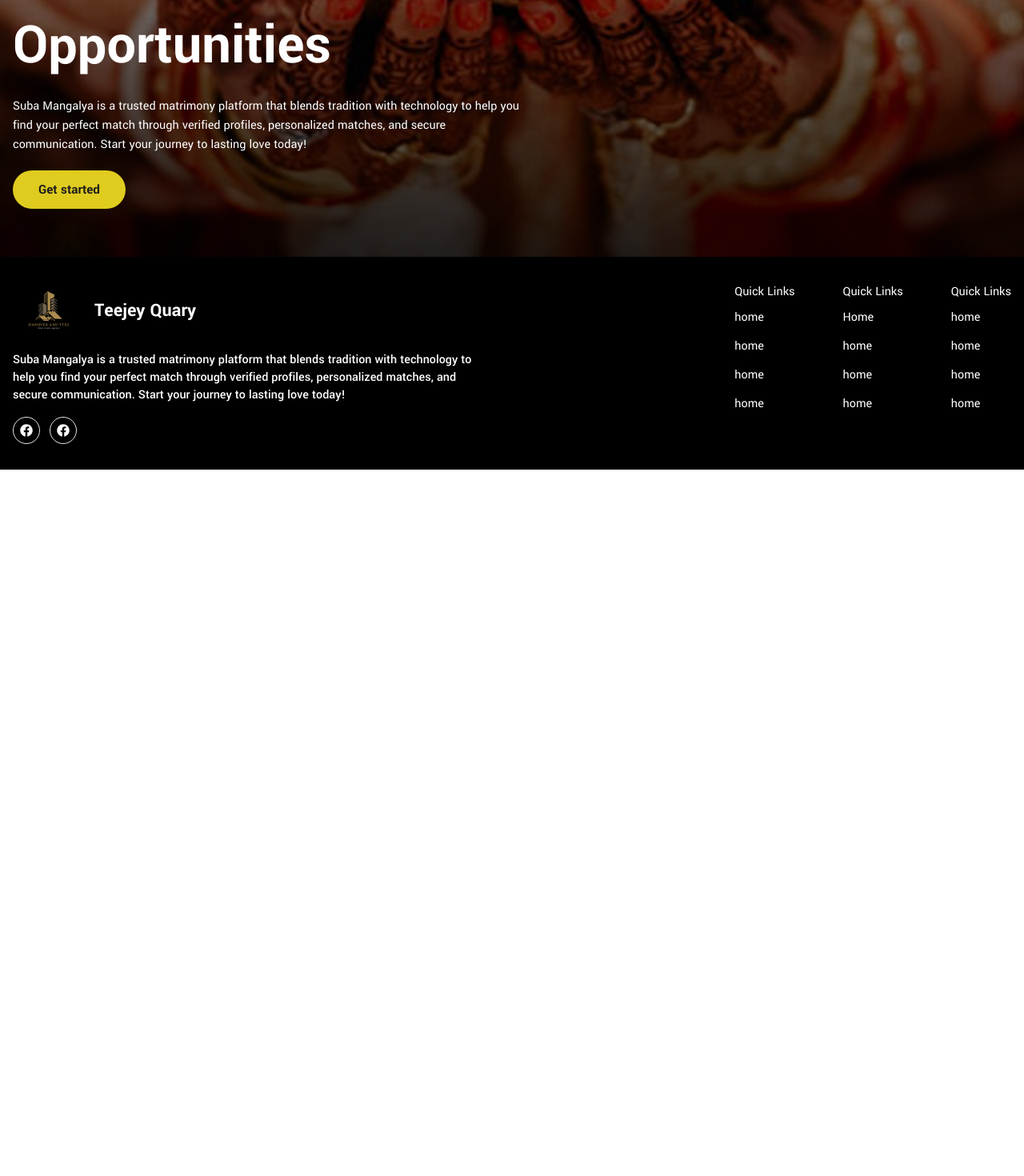
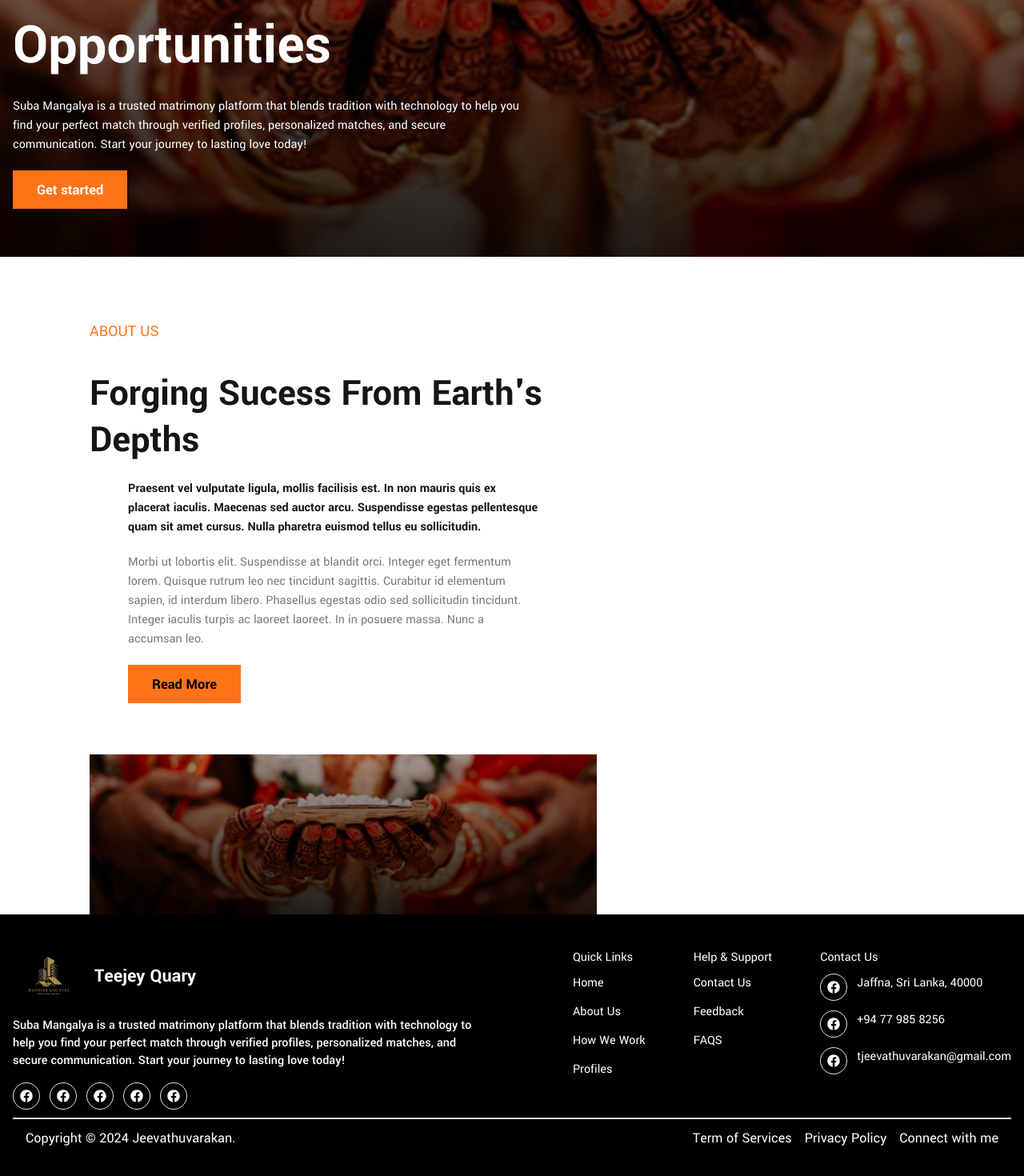
Before and after one commit to Jeevathuvarakan/quary, a React (Vite) app in the folder quary/: page / in a window 1280 px wide. Shown: the part 370-1840 px from the top of the page at 80% size. Before the commit the page ends 957 px from the top, so only its background shows below. Built offline with nearby package versions, Linux system fonts and the light colour scheme.

Commit message:
Home about us section

```diff
--- a/quary/src/components/Button/PrimaryButton.jsx
+++ b/quary/src/components/Button/PrimaryButton.jsx
@@ -5,14 +5,14 @@ function PrimaryButton({
     clickme,
     widthsizemd,
     widthsizesm,
-    bgColor = "#E0CC1F", // Default background color
-    textColor = "#1E1E1E", // Default text color
+    bgColor = "#FF7318", // Default background color
+    textColor = "#whitw", // Default text color
     hoverBgColor = "black", // Default hover background color
     hoverTextColor = "white" // Default hover text color
 }) {
     return (
         <div
-            className={`px-[32px] pt-[14px] flex items-center justify-center text-nowrap text-[17px] font-semibold leading-[20%] font-Playfair pb-[13px] h-[48px] cursor-pointer rounded-[30px]
+            className={`px-[30px] pt-[17px] flex items-center justify-center text-nowrap text-[18.4px] font-semibold leading-[20%] font-Playfair pb-[13px] h-[48px] cursor-pointer
       ${widthsizemd === "fit" ? "md:w-fit" : "md:w-full"}
       ${widthsizesm === "full" ? "w-full" : "w-fit"}
       transition-colors duration-300`}
--- a/quary/src/components/Footer.jsx
+++ b/quary/src/components/Footer.jsx
@@ -6,7 +6,7 @@ import { Link } from 'react-router-dom';
 function Footer() {
     return (
         <div className='px-[16px] py-[32px] bg-black font-Yantramanav text-white'>
-            <div className='container mx-auto'>
+            <div className='container mx-auto py-[10px]'>
                 <div className='flex lg:flex-row flex-col gap-[20px] justify-between'>
                     <div className='flex flex-col gap-[16px]'>
                         <div className='flex gap-[12px] items-center'>
@@ -22,41 +22,81 @@ function Footer() {
                             <div className='border rounded-full p-[8px] '>
                                 <FaFacebook className='text-white' />
                             </div>
+                            <div className='border rounded-full p-[8px] '>
+                                <FaFacebook className='text-white' />
+                            </div>
+                            <div className='border rounded-full p-[8px] '>
+                                <FaFacebook className='text-white' />
+                            </div>
+                            <div className='border rounded-full p-[8px] '>
+                                <FaFacebook className='text-white' />
+                            </div>
                         </div>
                     </div>
                     <div className='flex gap-[60px]'>
                         <div className='flex flex-col gap-[8px]'>
                             <p>Quick Links</p>
                             <div className='flex flex-col gap-[12px]'>
-                                <p className=''>home</p>
-                                <p>home</p>
-                                <p>home</p>
-                                <p>home</p>
+                                <Link to="/">
+                                    <p className='hover:text-[#FF7318]'>Home</p>
+                                </Link>
+                                <Link to="/">
+                                    <p className='hover:text-[#FF7318]'>About Us</p>
+                                </Link>
+                                <Link to="/">
+                                    <p className='hover:text-[#FF7318]'>How We Work</p>
+                                </Link>
+                                <Link to="/">
+                                    <p className='hover:text-[#FF7318]'>Profiles</p>
+                                </Link>
                             </div>
                         </div>
                         <div className='flex flex-col gap-[8px]'>
-                            <p>Quick Links</p>
+                            <p>Help & Support</p>
                             <div className='flex flex-col gap-[12px]'>
-                                <Link to ="/">
-                                <p className=''>Home</p>
+                                <Link to="/">
+                                    <p className=''>Contact Us</p>
                                 </Link>
-                                <p className=''>home</p>
-                                <p>home</p>
-                                <p>home</p>
+                                <p className=''>Feedback</p>
+                                <p>FAQS</p>
                             </div>
                         </div>
                         <div className='flex flex-col gap-[8px]'>
-                            <p>Quick Links</p>
+                            <p>Contact Us</p>
                             <div className='flex flex-col gap-[12px]'>
-                                <p className=''>home</p>
-                                <p>home</p>
-                                <p>home</p>
-                                <p>home</p>
+                                <div className='flex gap-[12px]'>
+                                    <div className='flex flex-col gap-[12px]'>
+                                        <div className='border rounded-full p-[8px] '>
+                                            <FaFacebook className='text-white' />
+                                        </div>
+                                        <div className='border rounded-full p-[8px] '>
+                                            <FaFacebook className='text-white' />
+                                        </div>
+                                        <div className='border rounded-full p-[8px] '>
+                                            <FaFacebook className='text-white' />
+                                        </div>
+                                    </div>
+                                    <div className='flex flex-col gap-[22px]'>
+                                        <p className=''>Jaffna, Sri Lanka, 40000</p>
+                                        <p>+94 77 985 8256</p>
+                                        <p>tjeevathuvarakan@gmail.com</p>
+                                    </div>
+                                </div>
+
                             </div>
                         </div>
 
                     </div>
                 </div>
+            </div>
+            <div className=' border border-solid border-b-[1px] w-full'></div>
+            <div className='flex md:flex-row flex-col justify-between  px-[16px] py-[10px]'>
+              <p className='text-[18px] text-white font-Manrope md:text-start text-center '>Copyright © 2024 Jeevathuvarakan.</p>
+              <div className='flex md:flex-row  flex-col  md:gap-[16px] gap-[4px] items-center'>
+                <p className='text-[18px] text-white font-Manrope'>Term of Services</p>
+                <p className='text-[18px] text-white font-Manrope'>Privacy Policy</p>
+                <p className='text-[18px] text-white font-Manrope'>Connect with me</p>
+              </div>
             </div>
 
         </div>
--- a/quary/src/components/Home/HeroBanner.jsx
+++ b/quary/src/components/Home/HeroBanner.jsx
@@ -6,7 +6,7 @@ function HeroBanner() {
     return (
         <>
             <div
-                className="flex px-[16px]  inset-0  py-[60px]  text-white   relative w-full      "
+                className="flex px-[16px]  inset-0  py-[60px]  text-white   relative w-full"
                 style={{
                     backgroundImage: ` url(${HerobannerImg})`,
                     backgroundSize: "cover",
@@ -16,9 +16,9 @@ function HeroBanner() {
                 <div className="container mx-auto">
                     <div className="flex flex-col gap-[20px] font-Yantramanav">
                         <h5 className=" text-[20px] text-[#FF7318] uppercase">Excavating Excellence</h5>
-                        <h1 className="lg:text-[72px] md:text-[48px] text-[24px] font-bold lg:w-[634px] w-full lg:leading-[88px]">Your Home for Unearthed Opportunities</h1>
+                        <h1 className=" lg:text-[72px] md:text-[48px] text-[24px] font-bold lg:w-[634px] w-full lg:leading-[88px]">Your Home for Unearthed Opportunities</h1>
                         <p className="lg:w-[634px] w-full">Suba Mangalya is a trusted matrimony platform that blends tradition with technology to help you find your perfect match through verified profiles, personalized matches, and secure communication.
-                             Start your journey to lasting love today!</p>
+                            Start your journey to lasting love today!</p>
                         <PrimaryButton
                             name="Get started"
                             widthsizemd="fit"
--- /dev/null
+++ b/quary/src/components/Home/HomeAboutUs.jsx
@@ -0,0 +1,47 @@
+import React from "react";
+import { HerobannerImg } from "../../constants/Data";
+import PrimaryButton from "../Button/PrimaryButton";
+
+function HomeAboutUs() {
+    return (
+        <>
+            <div className="px-[112px]">
+                <div className='flex flex-col gap-[20px] font-Yantramanav py-16 lg:w-[638px] pr-[48px] w-full'>
+                    <h5 className=" text-[20px] text-[#FF7318] uppercase lg:w-[590px] w-full lg:leading-[58px]">About Us</h5>
+                    <h1 className="text-[#151515] lg:text-[48px] md:text-[24px] text-[12px] font-bold lg:w-[590px] w-full lg:leading-[58px]">Forging Sucess From Earth's Depths </h1>
+                    <div className="m-[0px] [0px] [14.4px] lg:w-[590px] w-full pl-[48px]">
+                    <p className=" text-[16px] font-bold text-[#151515]  lg:w-[516px] w-full">Praesent vel vulputate ligula, mollis facilisis est. In non mauris quis ex placerat iaculis. Maecenas sed auctor arcu. Suspendisse egestas pellentesque quam sit amet cursus.
+                    Nulla pharetra euismod tellus eu sollicitudin.</p>
+                    </div>
+                    <div className="m-[0px] [0px] [14.4px] lg:w-[590px] w-full pl-[48px]">
+                    <p className=" text-[16px] text-[#7A7A7A]  lg:w-[516px] w-full">Morbi ut lobortis elit. Suspendisse at blandit orci. Integer eget fermentum lorem. Quisque rutrum leo nec tincidunt sagittis. Curabitur id elementum sapien, id interdum libero. Phasellus egestas odio sed sollicitudin tincidunt.
+                         Integer iaculis turpis ac laoreet laoreet. In in posuere massa. Nunc a accumsan leo.</p>
+                    </div>
+                    <div className="m-[0px] [0px] [14.4px] lg:w-[590px] w-full pl-[48px]">
+                    <PrimaryButton
+                            name="Read More"
+                            widthsizemd="fit"
+                            widthsizesm="full"
+                        />
+                    </div>
+
+
+                </div>
+                <div
+                    className="flex gap-[60px] px-[16px]  inset-0  py-[100px]  text-white  lg:w-[634px] w-full lg:leading-[88px] items-left"
+                    style={{
+                        backgroundImage: ` url(${HerobannerImg})`,
+                        backgroundSize: "cover",
+                        backgroundPosition: "center",
+
+
+                    }}
+                >
+
+                </div>
+            </div>
+        </>
+    );
+}
+
+export default HomeAboutUs;
--- a/quary/src/components/Services/ServiceSection.jsx
+++ b/quary/src/components/Services/ServiceSection.jsx
@@ -1,6 +1,7 @@
 import React from 'react';
 import { IconImg, SampleImg } from '../../constants/Data';
 import ServiceCard from '../Card/ServiceCard';
+import { HerobannerImg } from "../../constants/Data";
 
 function ServiceSection() {
     const serviceData = [
@@ -55,6 +56,18 @@ function ServiceSection() {
     ];
 
     return (
+        <>
+            <div
+                className="flex px-[16px]  inset-0  py-[100px]  text-white   relative w-full      "
+                style={{
+                    backgroundImage: ` url(${HerobannerImg})`,
+                    backgroundSize: "cover",
+                    backgroundPosition: "center",
+                    }}
+            >
+                 <h1 className="lg:text-[72px] md:text-[48px] text-[24px] font-bold lg:w-[634px] w-full lg:leading-[88px]">Services</h1>
+
+            </div>
             <div className='px-[16px] py-[32px] bg-white'>
                 <div className='max-w-7xl mx-auto'>
                     <div className="p-6 grid grid-cols-1 md:grid-cols-3 gap-6">
@@ -64,6 +77,8 @@ function ServiceSection() {
                     </div>
                 </div>
             </div>
+        </>
+
     );
 }
 
--- a/quary/src/pages/Home.jsx
+++ b/quary/src/pages/Home.jsx
@@ -1,10 +1,12 @@
 import React from 'react'
 import HeroBanner from '../components/Home/HeroBanner'
+import HomeAboutUs from '../components/Home/HomeAboutUs'
 
 function Home() {
   return (
     <div>
         <HeroBanner/>
+        <HomeAboutUs/>
     </div>
   )
 }
```
Lines whose indentation alone changed are shown as unchanged.
